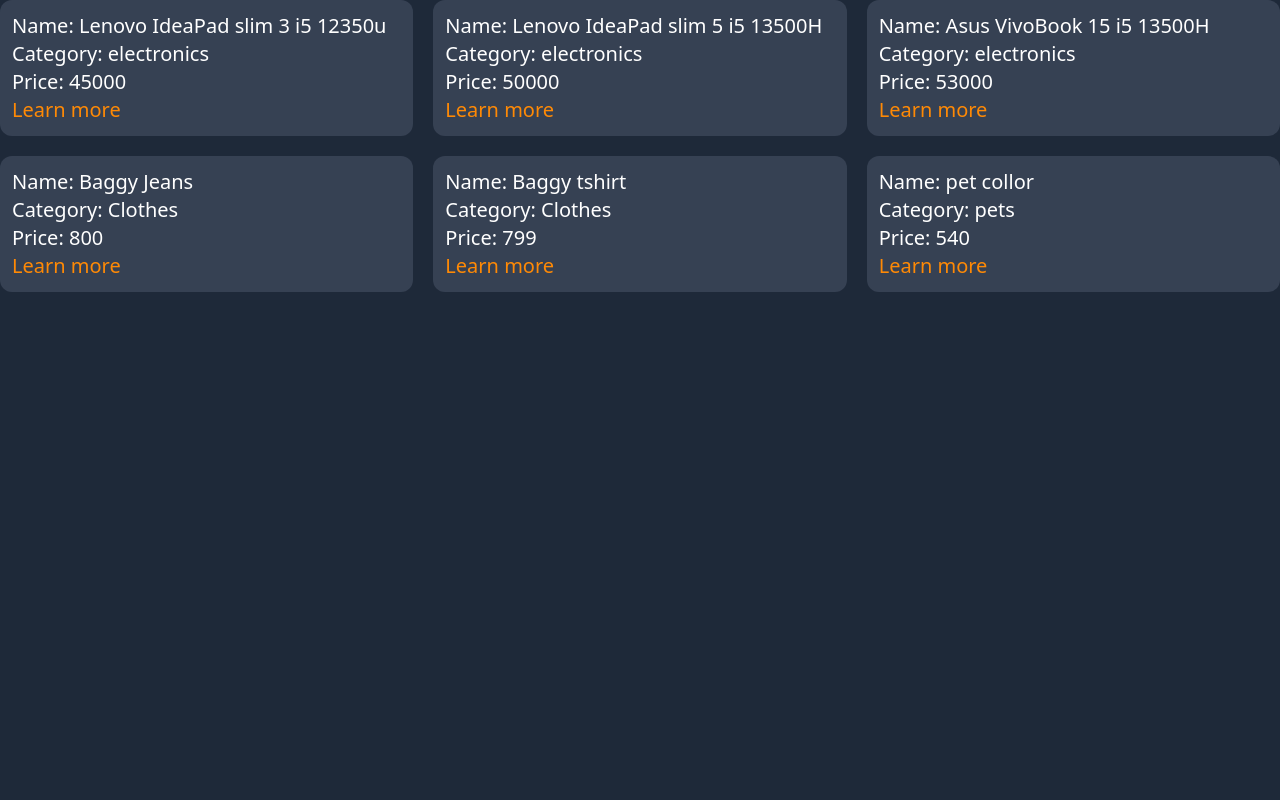
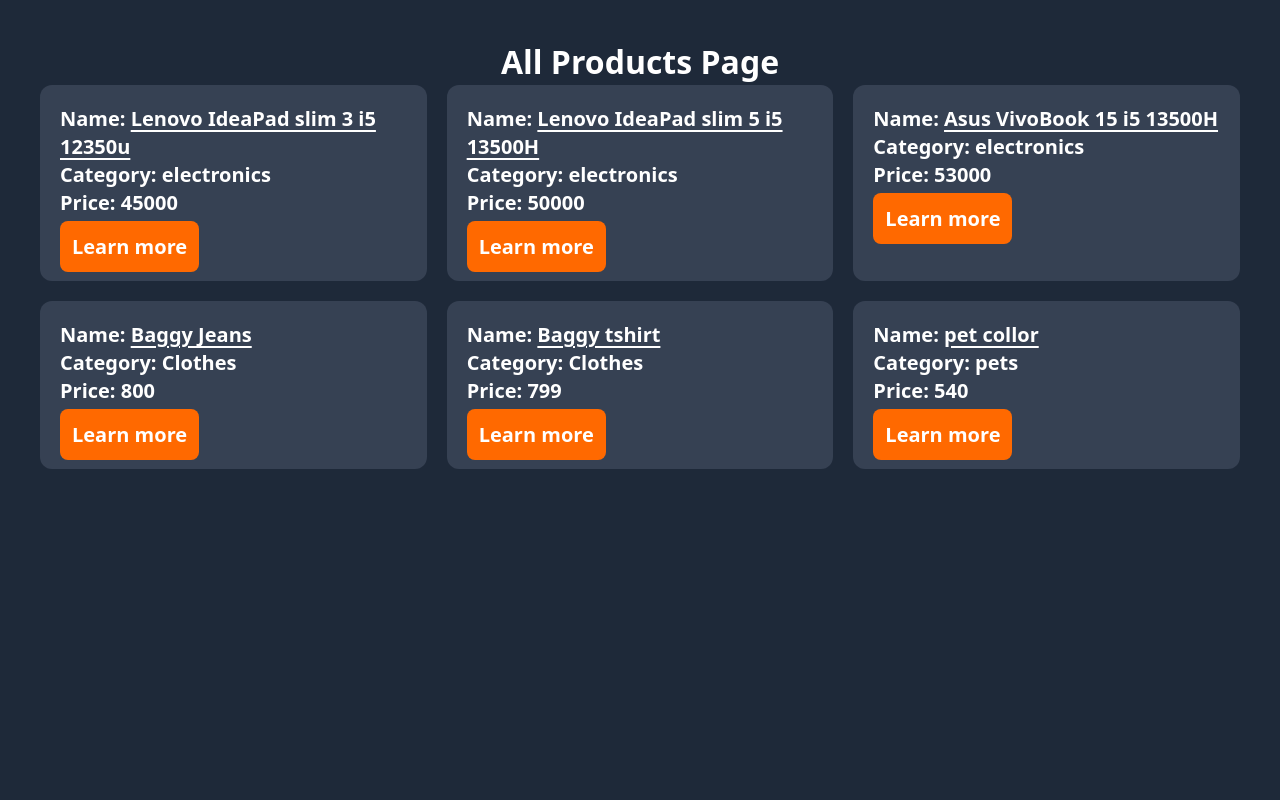
Before and after one commit to Dhruv13g45/Django-course, a Django app: page / in a window 1280 px wide. Run offline with Django 5.2, Linux system fonts and the light colour scheme; data comes from the database, SQL or seed files in the repository; some libraries are stand-ins or nearby versions.

Commit message:
style model project

```diff
--- a/models_practise_project/templates/layout.html
+++ b/models_practise_project/templates/layout.html
@@ -7,7 +7,9 @@
     <title>Document</title>
     {% tailwind_css %}
 </head>
-<body class="bg-gray-800 w-[100%] h-full text-white text-xl">
-    {% block content %}{% endblock %}
+<body class="bg-gray-800 w-[100%] min-h-screen text-white p-10 text-xl">
+
+        {% block content %}{% endblock %}
+
 </body>
 </html>
--- a/models_practise_project/templates/website/home.html
+++ b/models_practise_project/templates/website/home.html
@@ -1,16 +1,17 @@
 {% extends "layout.html" %}
 
 {% block content %}
+<h1 class='text-center font-bold text-[2rem]'>All Products Page</h1>
 <div class='w-full grid grid-cols-3 gap-5'>
-    {% for product in all_products %}
-                <div class='p-3 bg-gray-700 rounded-xl'>
-                    <div class='flex flex-col justify-around items-left'>
-                        <h1>Name: {{product.product_name}}</h1>
+{% for product in all_products %}
+                <div class='p-5 bg-gray-700 rounded-xl font-semibold'>
+                    <div class='flex flex-col mb-4 justify-around items-left'>
+                        <h1>Name: <span class='underline underline-offset-4'>{{product.product_name}}</span></h1>
                         <h3>Category: {{product.product_category}}</h3>
                         <p>Price: {{product.product_price}}</p>
                     </div>
-                    <a href="{% url 'specific_product' product.id %}"class='text-orange-400'>Learn more</a>
+                    <a href="{% url 'specific_product' product.id %}"class=' text-white p-3 rounded-lg w-full bg-orange-500 '>Learn more</a>
                 </div>
             {% endfor %}
-        </div>
+            </div>
 {% endblock %}
--- a/models_practise_project/theme/static/css/dist/styles.css
+++ b/models_practise_project/theme/static/css/dist/styles.css
@@ -8,7 +8,6 @@
     --font-serif: ui-serif, Georgia, Cambria, "Times New Roman", Times, serif;
     --font-mono: ui-monospace, SFMono-Regular, Menlo, Monaco, Consolas, "Liberation Mono",
       "Courier New", monospace;
-    --color-red-400: oklch(70.4% 0.191 22.216);
     --color-orange-400: oklch(75% 0.183 55.934);
     --color-orange-500: oklch(70.5% 0.213 47.604);
     --color-gray-50: oklch(98.5% 0.002 247.839);
@@ -20,9 +19,11 @@
     --text-xl--line-height: calc(1.75 / 1.25);
     --text-5xl: 3rem;
     --text-5xl--line-height: 1;
+    --font-weight-semibold: 600;
     --font-weight-bold: 700;
     --tracking-normal: 0em;
     --leading-normal: 1.5;
+    --radius-md: 0.375rem;
     --radius-lg: 0.5rem;
     --radius-xl: 0.75rem;
     --default-font-family: var(--font-sans);
@@ -180,9 +181,6 @@
   .static {
     position: static;
   }
-  .z-\[-99\] {
-    z-index: -99;
-  }
   .container {
     width: 100%;
   }
@@ -211,29 +209,26 @@
       max-width: 96rem;
     }
   }
-  .m-2 {
-    margin: calc(var(--spacing) * 2);
-  }
-  .m-4 {
-    margin: calc(var(--spacing) * 4);
-  }
-  .mx-4 {
-    margin-inline: calc(var(--spacing) * 4);
+  .m-3 {
+    margin: calc(var(--spacing) * 3);
   }
   .mx-auto {
     margin-inline: auto;
   }
-  .my-4 {
-    margin-block: calc(var(--spacing) * 4);
+  .mt-3 {
+    margin-top: calc(var(--spacing) * 3);
   }
-  .mt-2 {
-    margin-top: calc(var(--spacing) * 2);
+  .mb-2 {
+    margin-bottom: calc(var(--spacing) * 2);
   }
-  .mt-4 {
-    margin-top: calc(var(--spacing) * 4);
+  .mb-3 {
+    margin-bottom: calc(var(--spacing) * 3);
   }
-  .mt-5 {
-    margin-top: calc(var(--spacing) * 5);
+  .mb-4 {
+    margin-bottom: calc(var(--spacing) * 4);
+  }
+  .mb-6 {
+    margin-bottom: calc(var(--spacing) * 6);
   }
   .block {
     display: block;
@@ -249,6 +244,9 @@
   }
   .h-screen {
     height: 100vh;
+  }
+  .min-h-screen {
+    min-height: 100vh;
   }
   .w-\[100\%\] {
     width: 100%;
@@ -277,8 +275,15 @@
   .rounded-lg {
     border-radius: var(--radius-lg);
   }
+  .rounded-md {
+    border-radius: var(--radius-md);
+  }
   .rounded-xl {
     border-radius: var(--radius-xl);
+  }
+  .rounded-l {
+    border-top-left-radius: 0.25rem;
+    border-bottom-left-radius: 0.25rem;
   }
   .bg-gray-50 {
     background-color: var(--color-gray-50);
@@ -289,11 +294,26 @@
   .bg-gray-800 {
     background-color: var(--color-gray-800);
   }
+  .bg-orange-400 {
+    background-color: var(--color-orange-400);
+  }
   .bg-orange-500 {
     background-color: var(--color-orange-500);
   }
   .p-3 {
     padding: calc(var(--spacing) * 3);
+  }
+  .p-4 {
+    padding: calc(var(--spacing) * 4);
+  }
+  .p-5 {
+    padding: calc(var(--spacing) * 5);
+  }
+  .p-10 {
+    padding: calc(var(--spacing) * 10);
+  }
+  .text-center {
+    text-align: center;
   }
   .font-serif {
     font-family: var(--font-serif);
@@ -306,6 +326,9 @@
     font-size: var(--text-xl);
     line-height: var(--tw-leading, var(--text-xl--line-height));
   }
+  .text-\[2rem\] {
+    font-size: 2rem;
+  }
   .leading-normal {
     --tw-leading: var(--leading-normal);
     line-height: var(--leading-normal);
@@ -314,6 +337,10 @@
     --tw-font-weight: var(--font-weight-bold);
     font-weight: var(--font-weight-bold);
   }
+  .font-semibold {
+    --tw-font-weight: var(--font-weight-semibold);
+    font-weight: var(--font-weight-semibold);
+  }
   .tracking-normal {
     --tw-tracking: var(--tracking-normal);
     letter-spacing: var(--tracking-normal);
@@ -321,14 +348,14 @@
   .text-orange-400 {
     color: var(--color-orange-400);
   }
-  .text-orange-500 {
-    color: var(--color-orange-500);
-  }
-  .text-red-400 {
-    color: var(--color-red-400);
-  }
   .text-white {
     color: var(--color-white);
+  }
+  .underline {
+    text-decoration-line: underline;
+  }
+  .underline-offset-4 {
+    text-underline-offset: 4px;
   }
 }
 @property --tw-leading {
```
Also changed, not shown: models_practise_project/templates/website/specific_product.html (+6 -2 lines).
